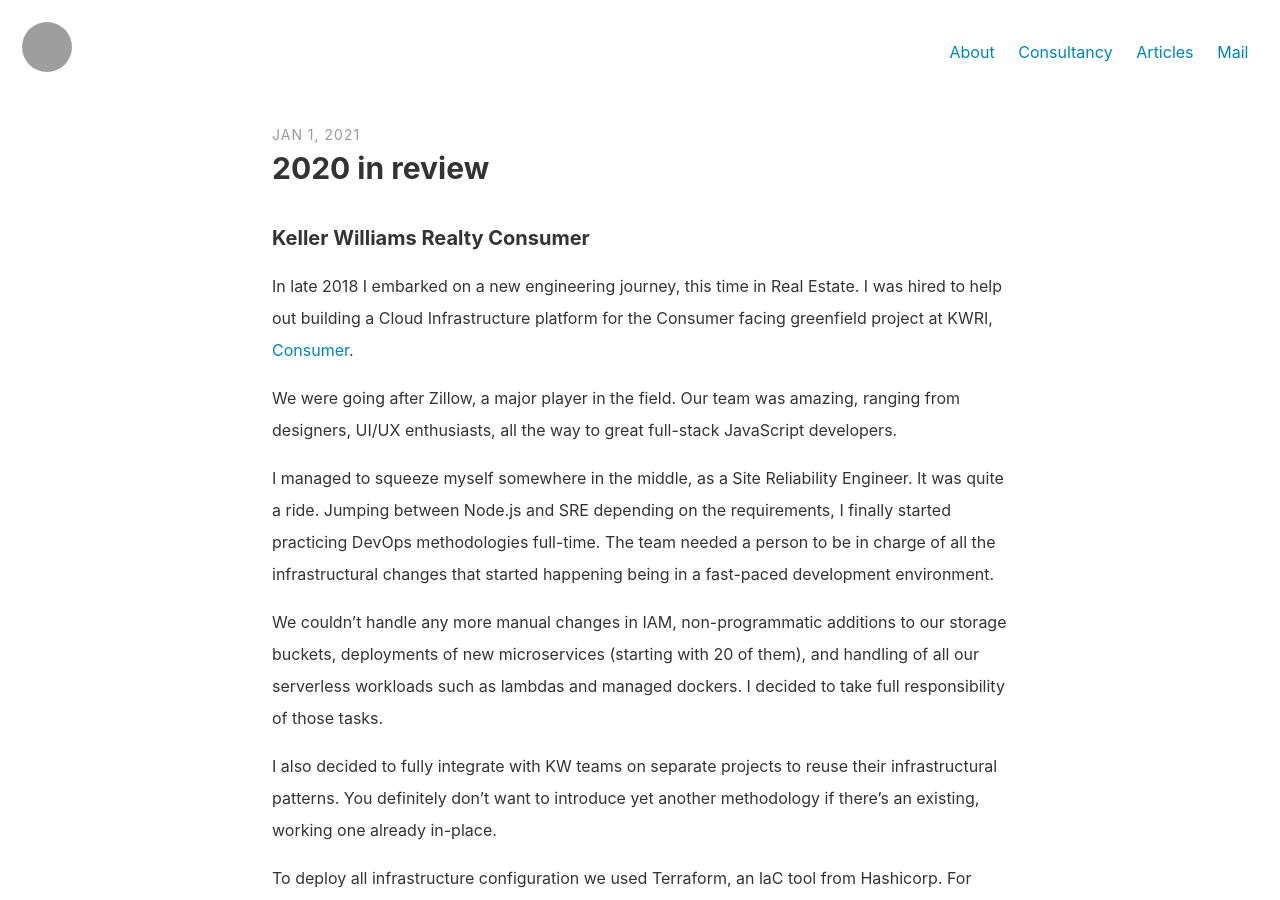
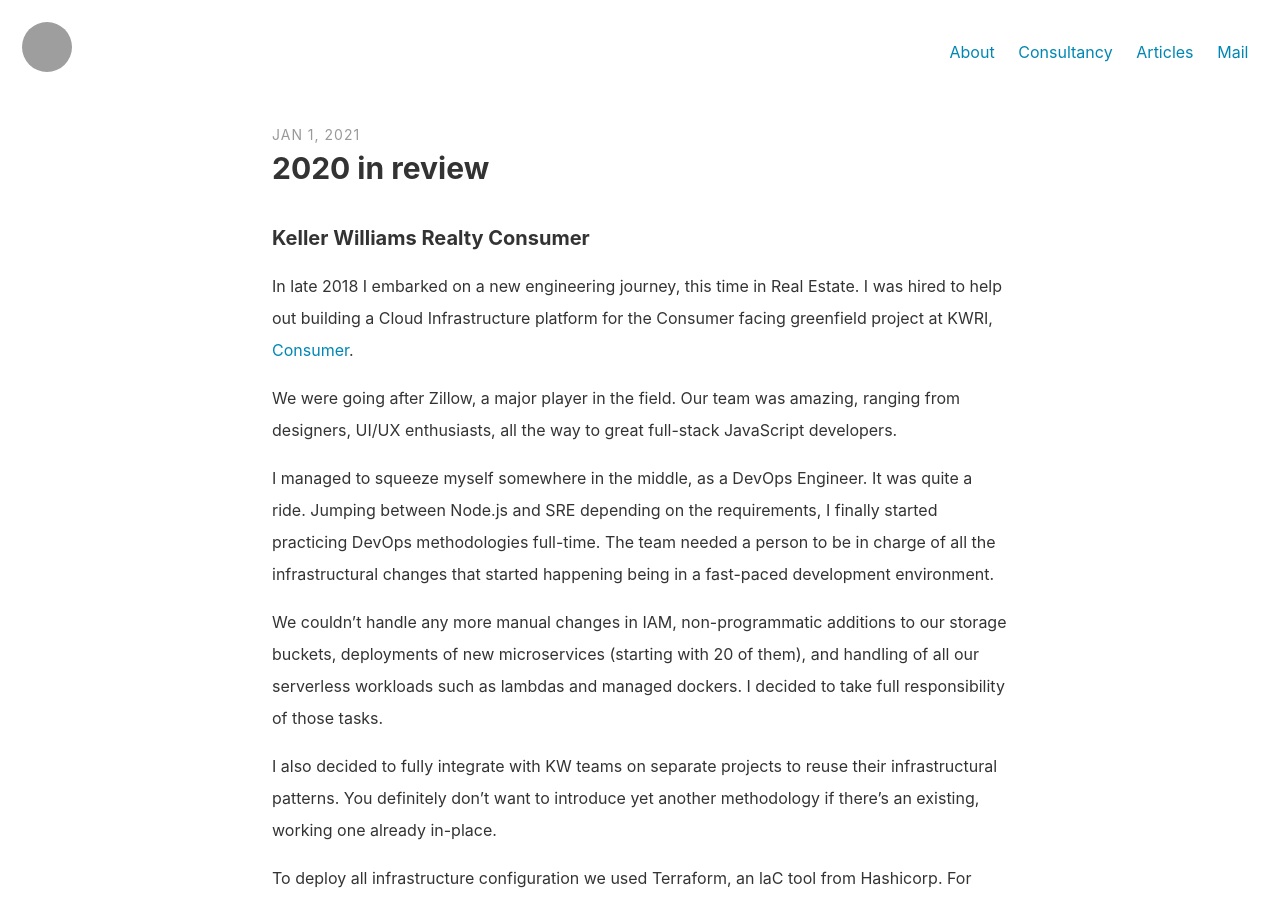
Before and after one commit to mkozjak/mkozjak.github.io, a Jekyll site: the page built from _posts/2021-01-01-2020-in-review.md, in a window 1280 px wide and 900 px high. Built offline with Jekyll 4.4.1, drawn with Linux system fonts in a browser that asks for light colours; grey boxes are pictures that could not be loaded.

Commit message:
Update 2021-01-01-2020-in-review.md

```diff
--- a/_posts/2021-01-01-2020-in-review.md
+++ b/_posts/2021-01-01-2020-in-review.md
@@ -11,7 +11,7 @@
 
 We were going after Zillow, a major player in the field. Our team was amazing, ranging from designers, UI/UX enthusiasts, all the way to great full-stack JavaScript developers.
 
-I managed to squeeze myself somewhere in the middle, as a Site Reliability Engineer. It was quite a ride. Jumping between Node.js and SRE depending on the requirements, I finally started practicing DevOps methodologies full-time. The team needed a person to be in charge of all the infrastructural changes that started happening being in a fast-paced development environment.
+I managed to squeeze myself somewhere in the middle, as a DevOps Engineer. It was quite a ride. Jumping between Node.js and SRE depending on the requirements, I finally started practicing DevOps methodologies full-time. The team needed a person to be in charge of all the infrastructural changes that started happening being in a fast-paced development environment.
 
 We couldn't handle any more manual changes in IAM, non-programmatic additions to our storage buckets, deployments of new microservices (starting with 20 of them), and handling of all our serverless workloads such as lambdas and managed dockers. I decided to take full responsibility of those tasks.
 
```
